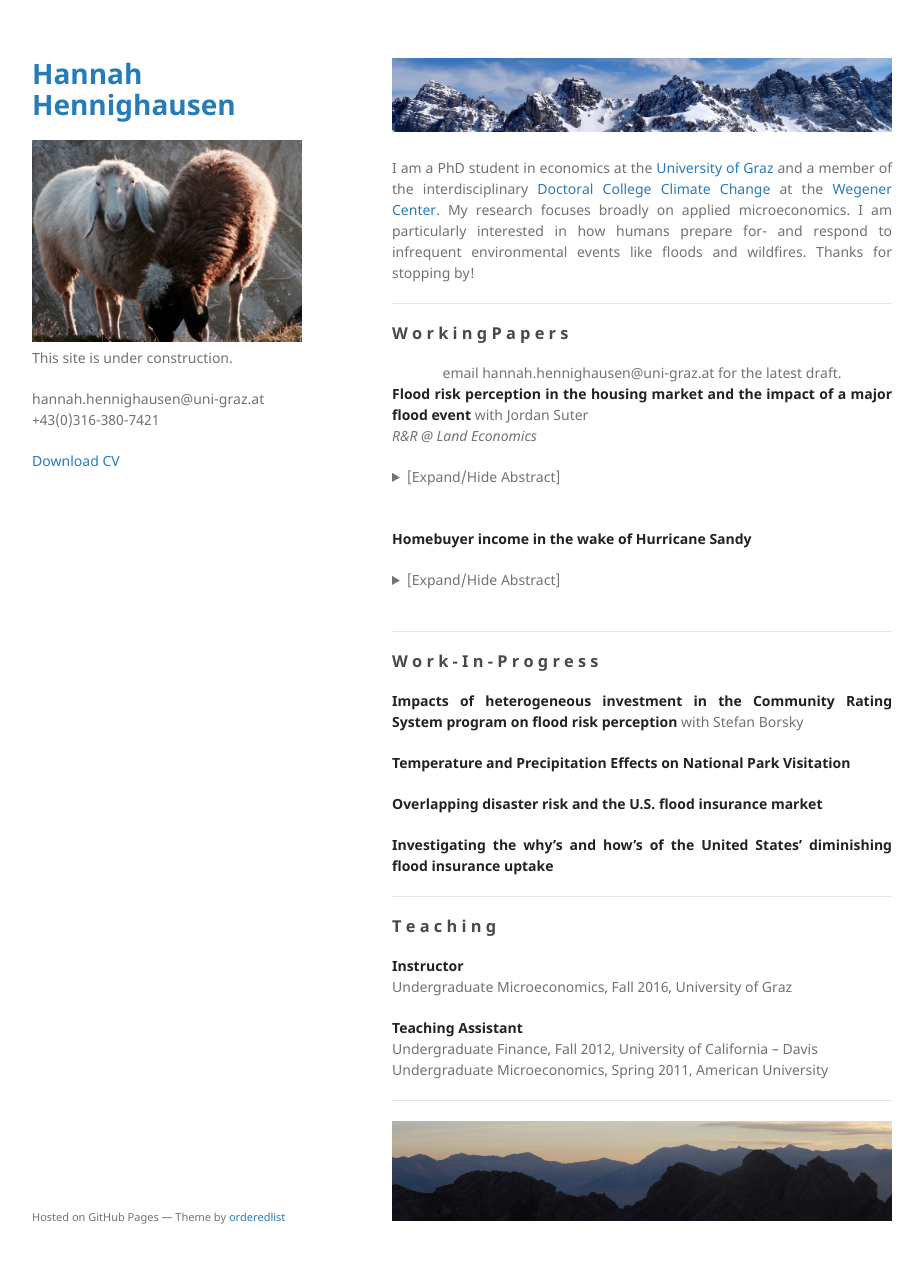
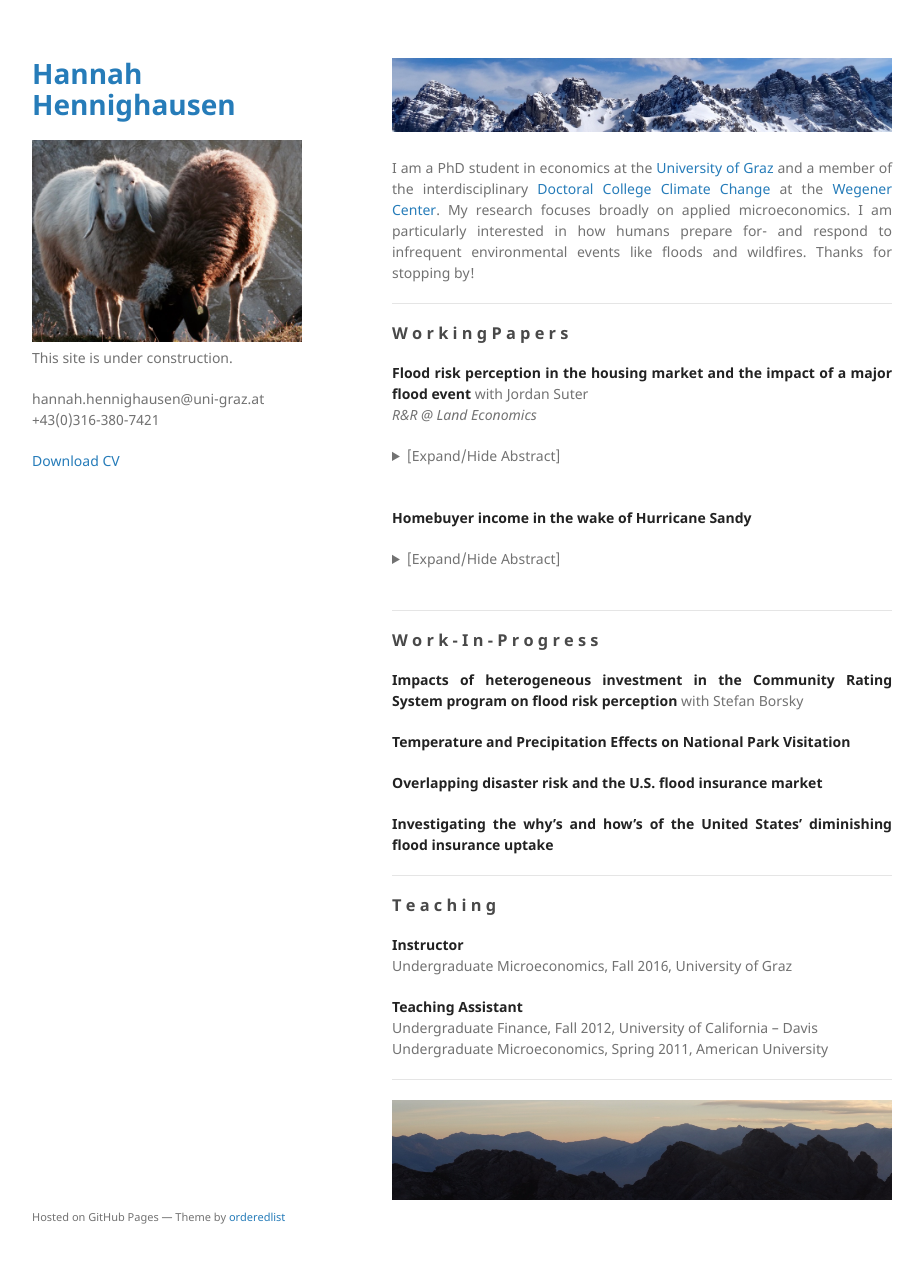
Before and after one commit to hannahhennighausen/hannahhennighausen.github.io, a Jekyll site: the page built from index.md, in a window 1280 px wide and 1296 px high. Shown: the top 1263 px of the window, without its empty margins (178-1102 px from the left). Built offline with Jekyll 4.4.1, drawn with Linux system fonts in a browser that asks for light colours.

Commit message:
Update index.md

```diff
--- a/index.md
+++ b/index.md
@@ -13,8 +13,6 @@ I am a PhD student in economics at the [University of Graz](https://volkswirtsch
 * * *
 
 ### W o r k i n g   P a p e r s
-
-<center>email hannah.hennighausen@uni-graz.at for the latest draft.</center>
 
 **Flood risk perception in the housing market and the impact of a major flood event** with Jordan Suter <br />
 _R&R @ Land Economics_
```
